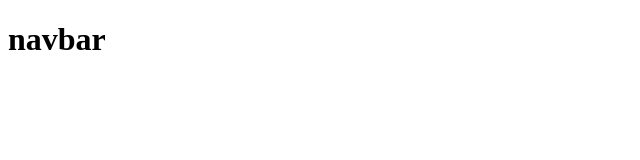
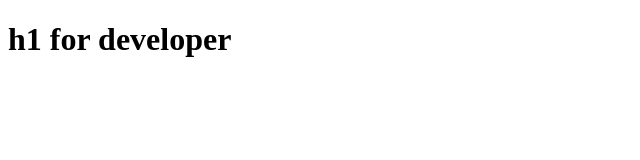
Before and after one commit to rizkiagus/pelatihan, a plain HTML site: page index.html in a window 1280 px wide. Shown: the whole page, without its empty margins (0-640 px from the left). Drawn offline with Linux system fonts and the light colour scheme.

Commit message:
h1 for developer

```diff
--- a/index.html
+++ b/index.html
@@ -7,6 +7,6 @@
     <title>Document</title>
 </head>
 <body>
-    <h1>navbar</h1>
+    <h1>h1 for developer</h1>
 </body>
 </html>
```
